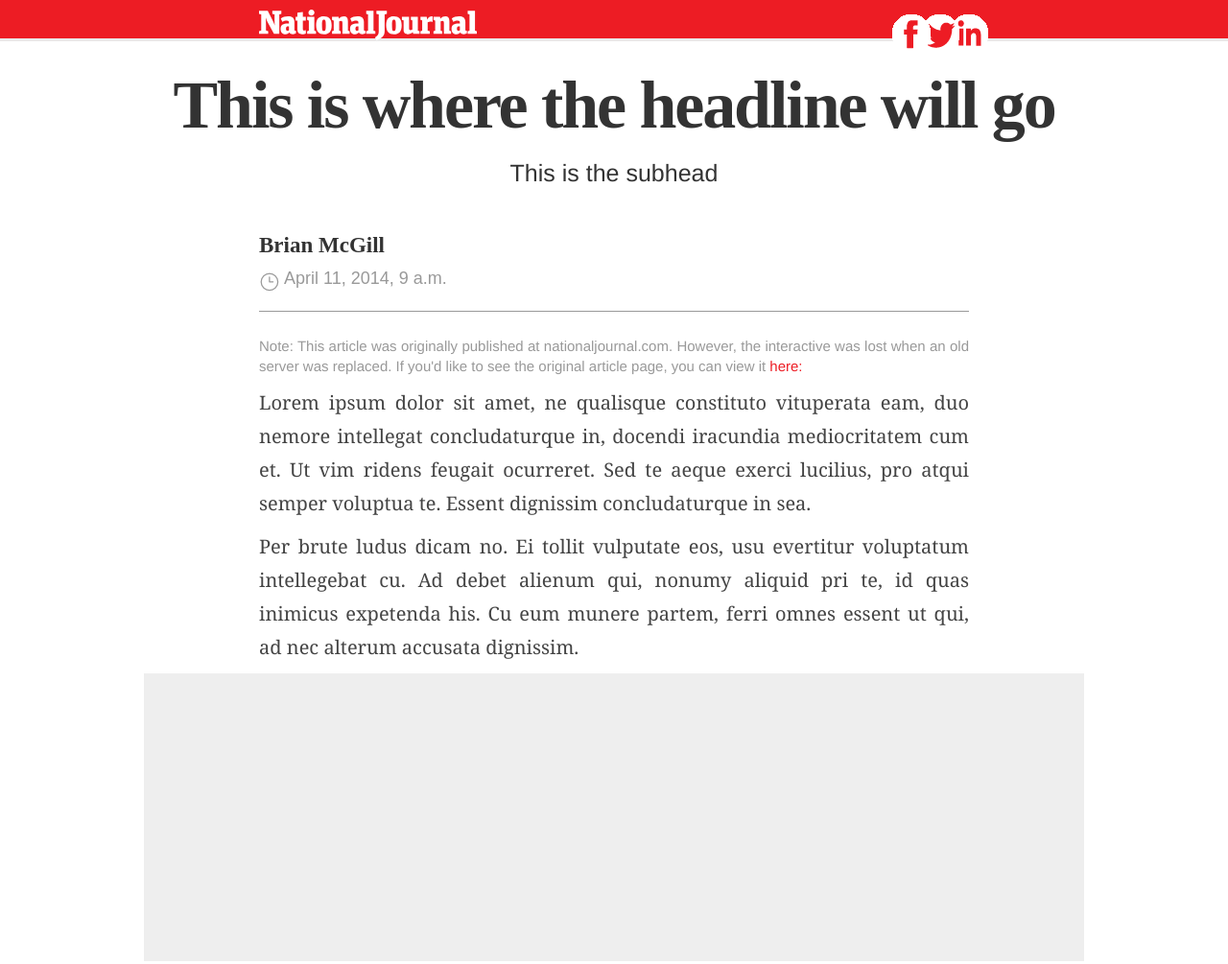
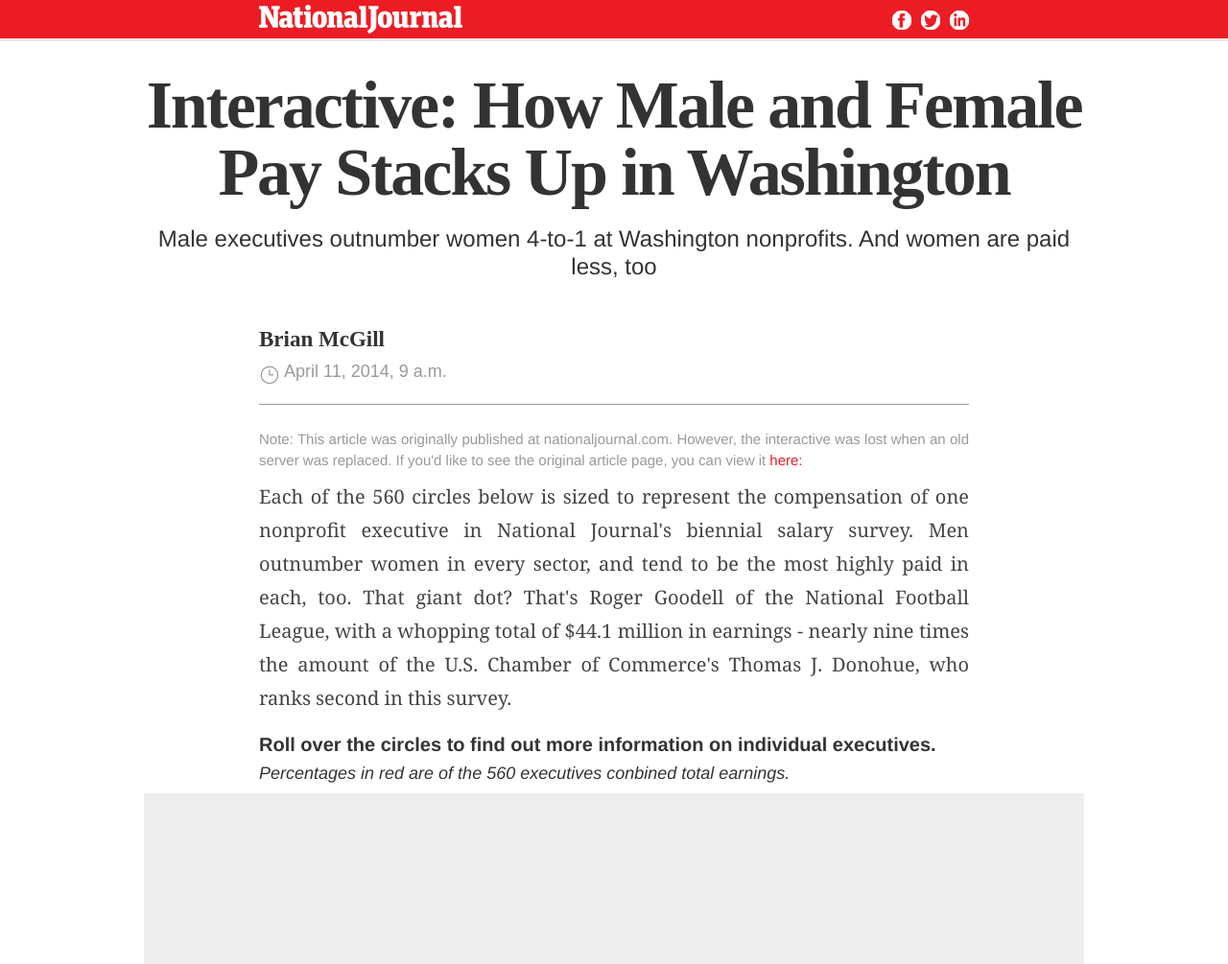
Before and after one commit to brianmcgill/nj-salary14, a plain HTML site: page index.html in a window 1280 px wide. Shown: the top 1005 px of the page at 96% size. Drawn offline with nearby package versions, Linux system fonts and the light colour scheme; files whose address does not match are found by name.

Commit message:
text added

```diff
--- a/css/style.css
+++ b/css/style.css
@@ -16,11 +16,15 @@
 .flag {
   position: relative;
   height: 30px;
-  margin: 5px auto;
+  margin: 0 auto;
   padding: 0 5px;
   max-width: 750px;
 
 }
+
+.nj-logo {position: relative; float: left;
+}
+.nj-logo img { height: 30px; }
 
 .socialBox {
   position: relative;
@@ -30,6 +34,9 @@
   width: 20px;
   height: 20px;
 }
+
+.socialBox img {width: 20px;}
+
 
 .content-wrapper {
   position: relative;
@@ -74,11 +81,22 @@ h1 {
 }
 
 h2 {
-  font-size: 25px;
-  font-weight: 300;
+  font-size: 24px;
+  font-weight: 100;
   line-height: 1.2;
   margin-top: 20px;
   text-align: center;
+}
+
+h3 {
+  font-size: 20px;
+  font-weight: 600;
+}
+
+h4 {
+  font-size: 18px;
+  font-weight: 300;
+  font-style: italic;
 }
 
 p {
@@ -182,7 +200,7 @@ a:hover, footer a:hover {  color: #ED1C24; }
 
 .col-md-2-4 , .col-xs-6{
     float: left ;
-    max-width: 210px;
+    max-width: 220px;
     margin-right: 12px;
   }
 
--- a/index.html
+++ b/index.html
@@ -1,7 +1,7 @@
 <!DOCTYPE html>
 <html>
 <head>
-	<title>National Journal template</title>
+	<title>Salary Survey 2014 - National Journal</title>
 
 	 <!--[if lt IE 7]>
         Below is a photo of an interactive that can be seen in other browsers such as Firefox, Google Chrome and Internet Explorer v7 and above. Please download one of those browsers to view the full interactive.
@@ -17,7 +17,8 @@
 <body>
 	<!--topper-->
 	<div class="topper">
-		<div class="flag"> <a href="https://www.nationaljournal.com" target="_blank"><img src="img/template/njlogow.svg"></a>
+		<div class="flag">
+			<div class="nj-logo"><a href="https://www.nationaljournal.com" target="_blank"><img src="img/template/njlogow.svg"></a></div>
 			<div class="socialBox"><a href="https://www.linkedin.com/company-beta/9313" target="_blank"><img src="img/template/icon-linkedin.png"></a></div>
 			<div class="socialBox"><a href="https://twitter.com/nationaljournal" target="_blank"><img src="img/template/icon-twitter.png"></a></div>
 			<div class="socialBox"><a href="https://www.facebook.com/NationalJournal/" target="_blank"><img src="img/template/icon-facebook.png"></a></div>
@@ -28,10 +29,10 @@
 	 <article class="content-wrapper clearfix">
 
 	 	<!--headline-->
-	 	<h1>This is where the headline will go</h1>
+	 	<h1>Interactive: How Male and Female Pay Stacks Up in Washington</h1>
 
 	 	<!--subhead-->
-	 	<h2>This is the subhead</h2>
+	 	<h2>Male executives outnumber women 4-to-1 at Washington nonprofits. And women are paid less, too</h2>
 
 	 	<div class="text-container">
 
@@ -43,9 +44,11 @@
 
 		 	<div class="note">Note: This article was originally published at nationaljournal.com. However, the interactive was lost when an old server was replaced. If you'd like to see the original article page, you can view it<a href="https://www.nationaljournal.com/s/59363" target="_blank"> here:</a> </div>
 
-		 	<p>Lorem ipsum dolor sit amet, ne qualisque constituto vituperata eam, duo nemore intellegat concludaturque in, docendi iracundia mediocritatem cum et. Ut vim ridens feugait ocurreret. Sed te aeque exerci lucilius, pro atqui semper voluptua te. Essent dignissim concludaturque in sea.</p>
+		 	<p>Each of the 560 circles below is sized to represent the compensation of one nonprofit executive in National Journal's biennial salary survey. Men outnumber women in every sector, and tend to be the most highly paid in each, too. That giant dot? That's Roger Goodell of the National Football League, with a whopping total of $44.1 million in earnings - nearly nine times the amount of the U.S. Chamber of Commerce's Thomas J. Donohue, who ranks second in this survey.</p>
 
-			<p>Per brute ludus dicam no. Ei tollit vulputate eos, usu evertitur voluptatum intellegebat cu. Ad debet alienum qui, nonumy aliquid pri te, id quas inimicus expetenda his. Cu eum munere partem, ferri omnes essent ut qui, ad nec alterum accusata dignissim.</p>
+		 	<h3>Roll over the circles to find out more information on individual executives.</h3>
+		 	<h4>Percentages in red are of the 560 executives conbined total earnings.</h4>
+
 			</div>
 
 	 	</div>
```
